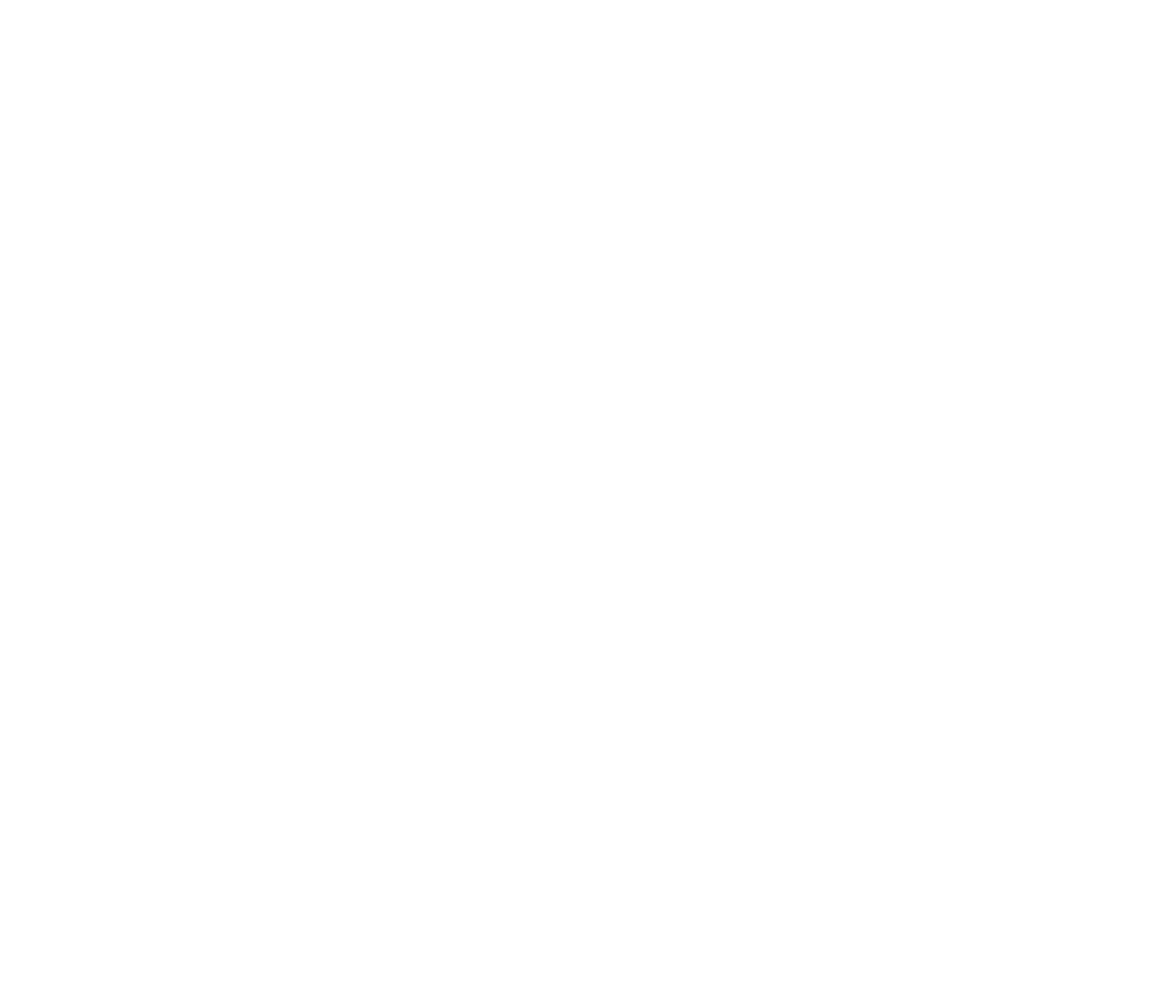
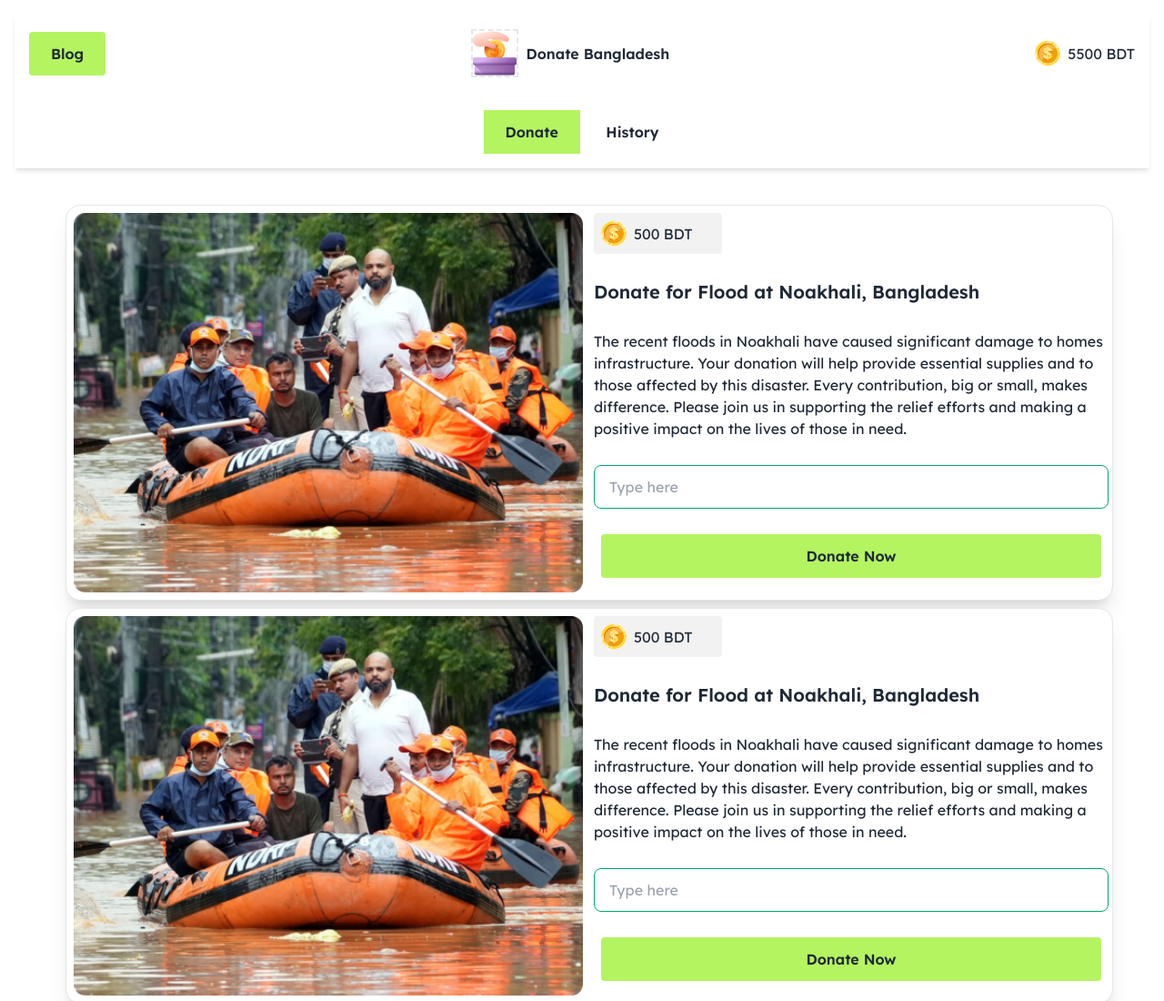
Before and after one commit to mdYeasinIslam/B10_Assignment5, a plain HTML site: page index.html in a window 1280 px wide. Shown: the top 1100 px of the page at 91% size. Before the commit the page ends 800 px from the top, so only its background shows below. Drawn offline with nearby package versions, Linux system fonts and the light colour scheme.

Commit message:
navbar and card makeing complete

```diff
--- a/index.html
+++ b/index.html
@@ -1,17 +1,112 @@
 <!DOCTYPE html>
-<html lang="en">
+<html lang="en" data-theme="light">
+
 <head>
     <meta charset="UTF-8">
     <meta name="viewport" content="width=device-width, initial-scale=1.0">
     <link rel="stylesheet" href="./style/style.css">
+    <!-- daisy UI -->
+    <link href="https://cdn.jsdelivr.net/npm/daisyui@4.12.10/dist/full.min.css" rel="stylesheet" type="text/css" />
+    <script src="https://cdn.tailwindcss.com"></script>
+    <!-- google font -->
+    <link rel="preconnect" href="https://fonts.googleapis.com">
+    <link rel="preconnect" href="https://fonts.gstatic.com" crossorigin>
+    <link href="https://fonts.googleapis.com/css2?family=Lexend:wght@100..900&display=swap" rel="stylesheet">
     <title>Donate-BD</title>
 </head>
-<body>
-<main>
 
-</main>
+<body class="space-y-10">
+    <header class="space-y-5 pb-4  sticky top-0 z-50 bg-white/30 backdrop-blur-lg backdrop-blur-custom shadow-md ">
 
+        <nav class=" flex justify-between items-center fontFamily">
+            <div class="bg-[#B4F461] rounded">
+                <button class="py-3 px-6 font-semibold ">Blog</button>
+            </div>
+            <div class="flex items-center">
+                <img class="border-2 border-dashed" src="./assets/logo.png" alt="">
+                <h2 class="font-semibold ">Donate Bangladesh</h2>
+            </div>
+            <div class="flex items-center ">
+                <img src="./assets/coin.png" alt="">
+                <p id="main-amount"> 5500 BDT</p>
+            </div>
+        </nav>
+        <!-- Donate and History button -->
+        <section class="fontFamily text-center">
+            <button id="donate-button" class="py-3 px-6 font-semibold background">Donate</button>
+            <button id="history-button" class="py-3 px-6 font-semibold ">History</button>
+        </section>
+    </header>
+    <main class="max-w-6xl mx-auto fontFamily">
+        <!-- card-1 -->
+        <div id="first-card" class="w-full card lg:card-side bg-base-100 shadow-xl border border-base-300 ">
+            <figure class="w-full h-full rounded-lg">
+                <img class="w-full rounded-lg" src="./assets/noakhali.png" alt="Album" />
+            </figure>
+            <div class="w-[99%] mx-auto space-y-7 px-1">
+                <div class="w-[25%] flex items-center p-0 m-0 bg-base-200 rounded">
+                    <img src="./assets/coin.png" alt="">
+                    <p id="donate-amount"> 500 BDT</p>
+                </div>
+                <h2 class="card-title">Donate for Flood at Noakhali, Bangladesh</h2>
+                <p> The recent floods in Noakhali have caused significant damage to homes infrastructure. Your donation
+                    will help provide essential supplies and to those affected by this disaster. Every contribution, big
+                    or small, makes difference. Please join us in supporting the relief efforts and making a positive
+                    impact on the lives of those in need.</p>
+                <input id="input-field-one" type="text" placeholder="Type here" class="input input-bordered input-success w-full " />
+                <div id="donate-now-button" class="bg-[#B4F461] rounded text-center">
+                    <button class="py-3 px-6 font-semibold ">Donate Now</button>
+                </div>
+            </div>
+        </div>
+        <!-- card-2 -->
+        <div id="second-card" class="w-full card lg:card-side bg-base-100 shadow-xl border border-base-300 ">
+            <figure class="w-full h-full rounded-lg">
+                <img class="w-full rounded-lg" src="./assets/noakhali.png" alt="Album" />
+            </figure>
+            <div class="w-[99%] mx-auto space-y-7 px-1">
+                <div class="w-[25%] flex items-center p-0 m-0 bg-base-200 rounded">
+                    <img src="./assets/coin.png" alt="">
+                    <p> 500 BDT</p>
+                </div>
+                <h2 class="card-title">Donate for Flood at Noakhali, Bangladesh</h2>
+                <p> The recent floods in Noakhali have caused significant damage to homes infrastructure. Your donation
+                    will help provide essential supplies and to those affected by this disaster. Every contribution, big
+                    or small, makes difference. Please join us in supporting the relief efforts and making a positive
+                    impact on the lives of those in need.</p>
+                <input type="text" placeholder="Type here" class="input input-bordered input-success w-full " />
+                <div class="bg-[#B4F461] rounded text-center">
+                    <button class="py-3 px-6 font-semibold ">Donate Now</button>
+                </div>
+            </div>
+        </div>
+        <!-- card-3 -->
+        <div id="third-card" class="w-full card lg:card-side bg-base-100 shadow-xl border border-base-300 ">
+            <figure class="w-full h-full rounded-lg">
+                <img class="w-full rounded-lg" src="./assets/noakhali.png" alt="Album" />
+            </figure>
+            <div class="w-[99%] mx-auto space-y-7 px-1">
+                <div class="w-[25%] flex items-center p-0 m-0 bg-base-200 rounded">
+                    <img src="./assets/coin.png" alt="">
+                    <p> 500 BDT</p>
+                </div>
+                <h2 class="card-title">Donate for Flood at Noakhali, Bangladesh</h2>
+                <p> The recent floods in Noakhali have caused significant damage to homes infrastructure. Your donation
+                    will help provide essential supplies and to those affected by this disaster. Every contribution, big
+                    or small, makes difference. Please join us in supporting the relief efforts and making a positive
+                    impact on the lives of those in need.</p>
+                <input type="text" placeholder="Type here" class="input input-bordered input-success w-full " />
+                <div class="bg-[#B4F461] rounded text-center">
+                    <button class="py-3 px-6 font-semibold ">Donate Now</button>
+                </div>
+            </div>
+        </div>
 
-<script src="./js/main.js"></script>
+    </main>
+
+    <script src="./js/common.js"></script>
+    <script src="./js/toggleButton.js"></script>
+    <script src="./js/main.js"></script>
 </body>
+
 </html>
--- /dev/null
+++ b/js/common.js
@@ -0,0 +1,4 @@
+function getInputFieldByID(id) {
+    const inputField = document.getElementById(id).value
+    console.log(inputField)
+}
--- a/js/main.js
+++ b/js/main.js
@@ -0,0 +1,5 @@
+document.getElementById('donate-now-button').addEventListener('click', function (e) {
+    e.preventDefault()
+    console.log('buton clicked')
+    const inputValue = getInputFieldByID('input-field-one')
+})
--- /dev/null
+++ b/js/toggleButton.js
@@ -0,0 +1,18 @@
+// make donate and history button active style
+
+document.getElementById('donate-button').addEventListener('click', function () {
+    const button1 = document.getElementById('donate-button');
+    button1.classList.add('background')
+
+    const button2 = document.getElementById('history-button')
+    button2.classList.remove('background')
+
+})
+document.getElementById('history-button').addEventListener('click', function () {
+
+    const button2 = document.getElementById('history-button')
+    button2.classList.add('background')
+
+    const button1 = document.getElementById('donate-button');
+    button1.classList.remove('background')
+})
--- a/style/style.css
+++ b/style/style.css
@@ -0,0 +1,12 @@
+*{
+    margin: 8px;
+}
+.fontFamily{
+    font-family: "Lexend", sans-serif;
+}
+.backdrop-blur-custom {
+    backdrop-filter: blur(10px);
+}
+.background{
+    background-color: #B4F461;
+}
```
Also changed, not shown: tailwind.config.js (added).
